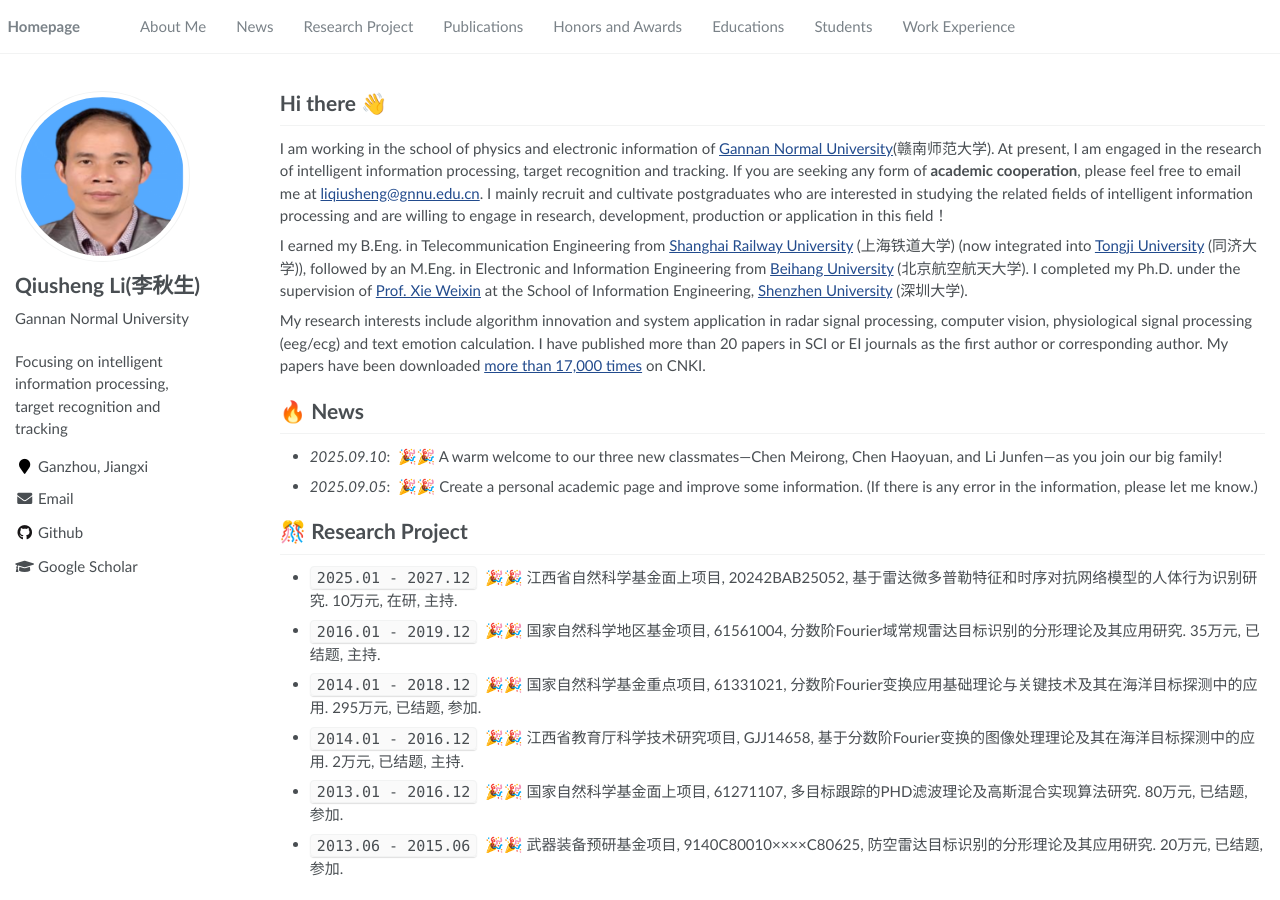
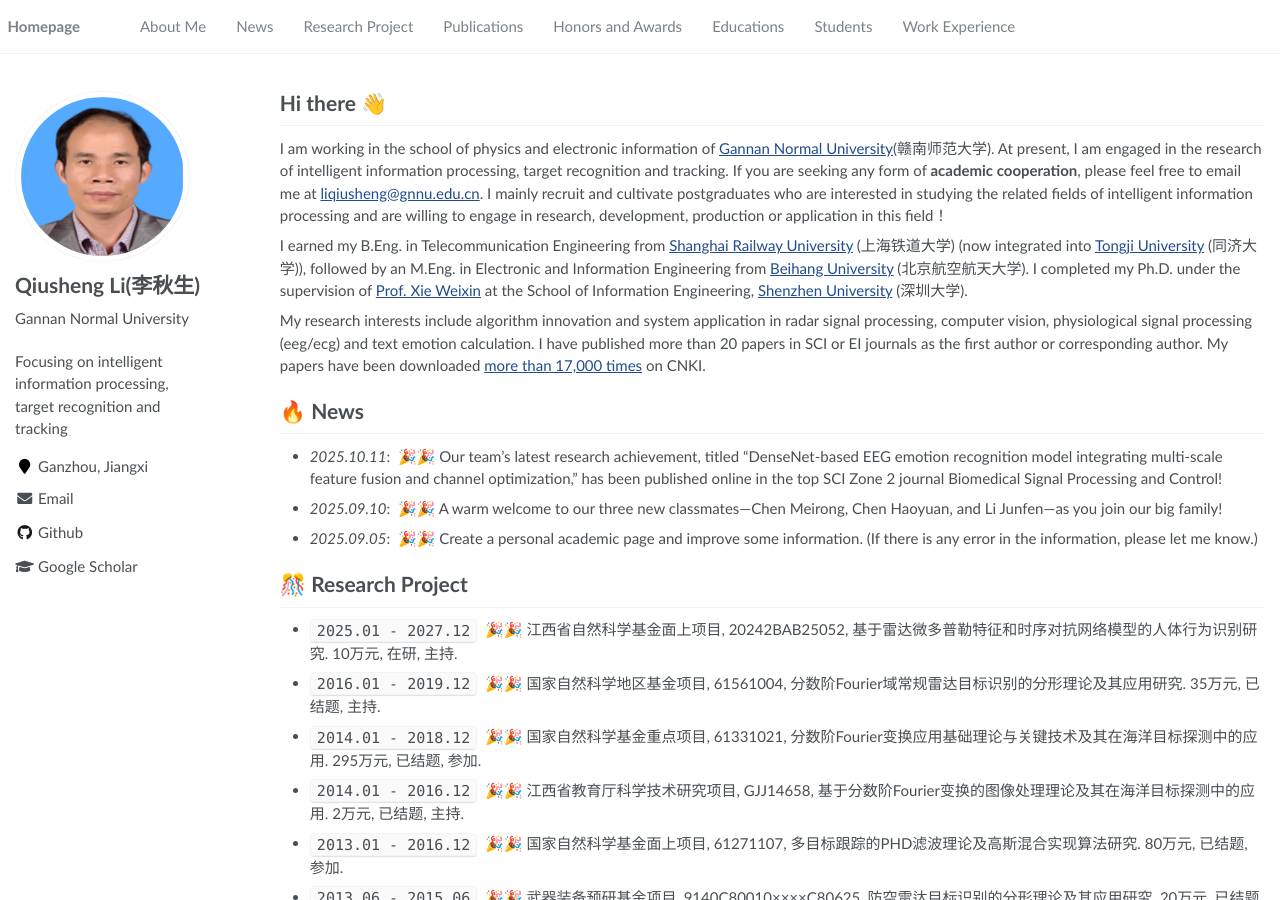
Before and after one commit to zhdongyuan/liqiusheng, a Jekyll site: the page built from _pages/about.md, in a window 1280 px wide and 900 px high. Built offline with Jekyll 4.4.1, drawn with Linux system fonts in a browser that asks for light colours; some of the changed text lies outside the part shown.

Commit message:
Update about.md

```diff
--- a/_pages/about.md
+++ b/_pages/about.md
@@ -27,6 +27,7 @@ My research interests include algorithm innovation and system application in rad
 
 # 🔥 News
 
+- *2025.10.11*: &nbsp;🎉🎉 Our team's latest research achievement, titled "DenseNet-based EEG emotion recognition model integrating multi-scale feature fusion and channel optimization," has been published online in the top SCI Zone 2 journal Biomedical Signal Processing and Control!
 - *2025.09.10*: &nbsp;🎉🎉 A warm welcome to our three new classmates—Chen Meirong, Chen Haoyuan, and Li Junfen—as you join our big family!
 - *2025.09.05*: &nbsp;🎉🎉 Create a personal academic page and improve some information. (If there is any error in the information, please let me know.)
 
@@ -105,6 +106,7 @@ My research interests include algorithm innovation and system application in rad
 
 ### ✨✨✨**SCI and EI**
 
+- ``Biomedical Signal Processing and Control 2025`` &nbsp;🎉🎉 [DenseNet-based EEG emotion recognition model integrating multi-scale feature fusion and channel optimization.](https://doi.org/10.1016/j.bspc.2025.108926) **Li Qiusheng**, Su Jingran, Gan Ping’an
 - ``Engineering Applications of Artificial Intelligence 2025`` &nbsp;🎉🎉 [A lightweight detection model for green navel oranges in natural environments.](https://www.sciencedirect.com/science/article/abs/pii/S0952197625021657) Dongyuan Zhang, **Qiusheng Li***, Xindi Yuan
 - ``Progress In Electromagnetics Research C 2025`` &nbsp;🎉🎉 [Research on RandomPhaseFeedingOptimization and Sidelobe Suppression in Phased Arrays Based on Dynamic SFLA.](https://www.jpier.org/issues/volume.html?paper=25052601) Li Wang, **Qiusheng Li**.
 - ``Progress In Electromagnetics Research C 2025`` &nbsp;🎉🎉 [Human Action Recognition in Small-Sample Scenarios Based on Improved DCGAN and CNN Models.](https://www.jpier.org/issues/volume.html?paper=25030402) Cheng Luo, **Qiusheng Li**, Yingjie Zhong.
```
